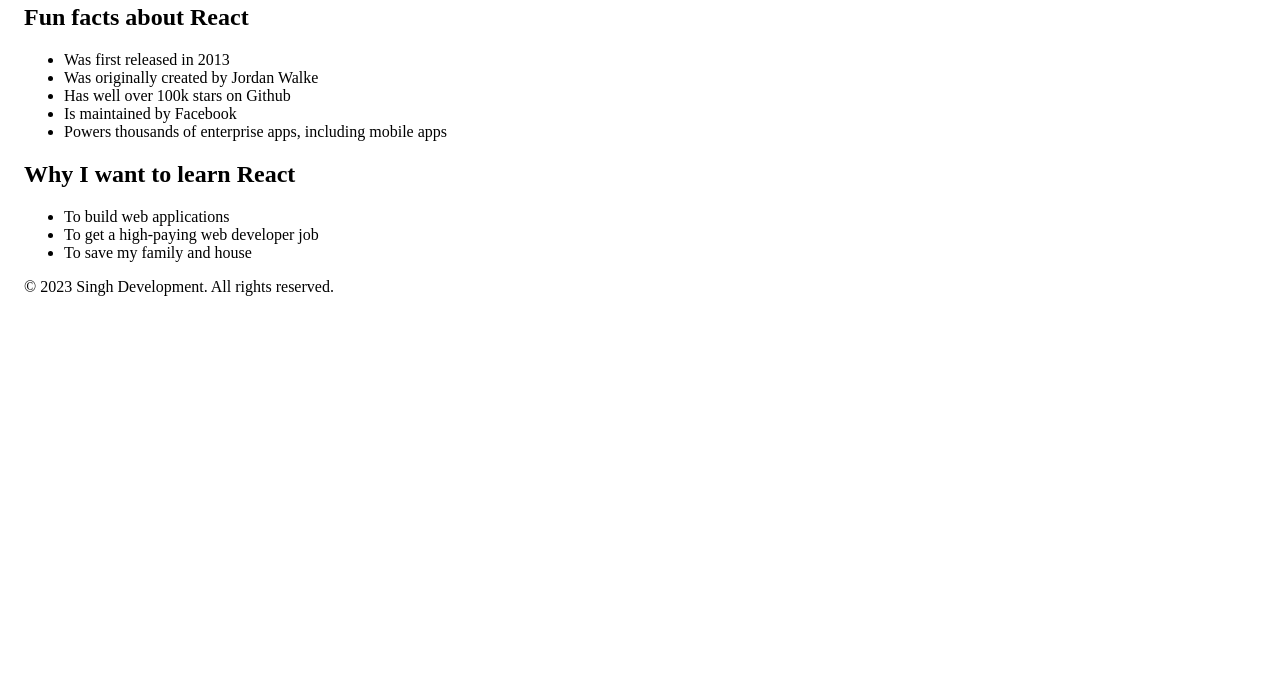
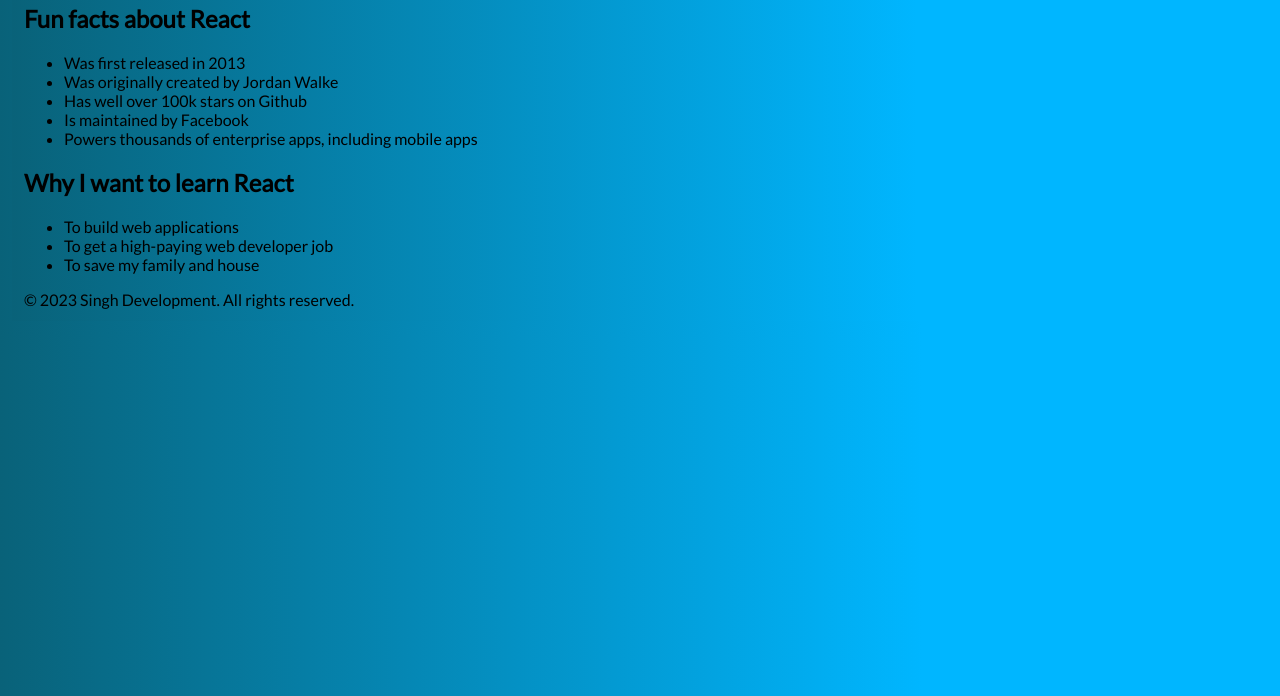
Before and after one commit to vishalicious213/react-info-site, a plain HTML site: page index.html in a window 1280 px wide. Shown: the part 104-800 px from the top of the page. Drawn offline with nearby package versions, Linux system fonts and the light colour scheme.

Commit message:
styling: added linear gradient to background

```diff
--- a/index.css
+++ b/index.css
@@ -1,6 +1,9 @@
 html, body {
     margin: 0;
     padding: .75rem;
+    font-family: 'Lato', sans-serif;
+    background: rgb(2,0,36);
+    background: linear-gradient(90deg, rgba(2,0,36,1) 0%, rgba(9,98,121,1) 0%, rgba(0,182,255,1) 72%);
 }
 
 nav {
--- a/index.html
+++ b/index.html
@@ -5,9 +5,14 @@
     <meta name="viewport" content="width=device-width, initial-scale=1.0">
     <title>React Info Site</title>
     <link rel="stylesheet" href="index.css">
+    <!-- REACT & BABEL -->
     <script crossorigin src="https://unpkg.com/react@17/umd/react.development.js"></script>
     <script crossorigin src="https://unpkg.com/react-dom@17/umd/react-dom.development.js"></script>
     <script src="https://unpkg.com/babel-standalone@6/babel.min.js"></script>
+    <!-- GOOGLE FONTS -->
+    <link rel="preconnect" href="https://fonts.googleapis.com">
+    <link rel="preconnect" href="https://fonts.gstatic.com" crossorigin>
+    <link href="https://fonts.googleapis.com/css2?family=Lato&display=swap" rel="stylesheet">
 </head>
 <body>
     <div id="root"></div>
```
